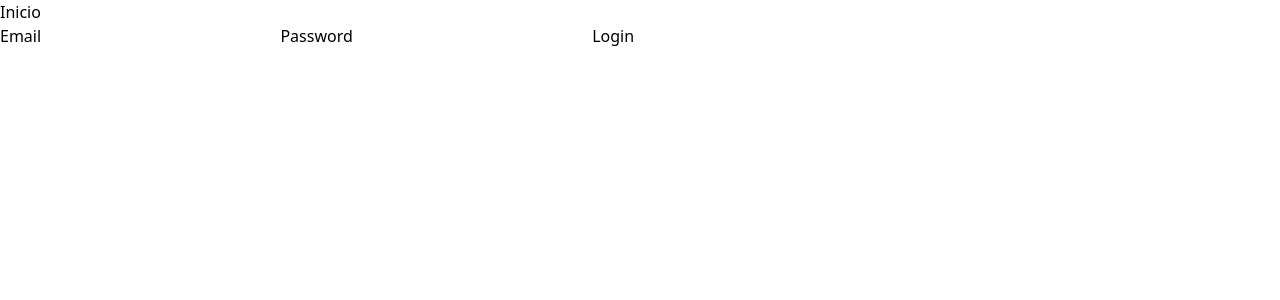
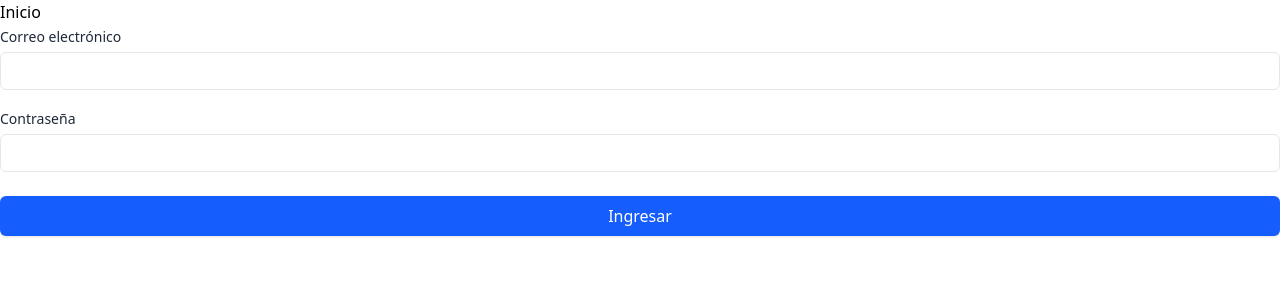
Before and after one commit to IvanGabrielYarupaitanRivera/portal-consulta-juridica, a SvelteKit app: page /ingresar in a window 1280 px wide. Shown: the top 300 px of the page. Built offline with nearby package versions, Linux system fonts and the light colour scheme; no server answers.

Commit message:
Refactor el formulario de inicio de sesión para utilizar un sistema de notificaciones y mejorar la experiencia del usuario

```diff
--- a/src/routes/ingresar/+page.svelte
+++ b/src/routes/ingresar/+page.svelte
@@ -1,11 +1,61 @@
-<form method="POST" action="?/login">
-	<label>
-		Email
-		<input name="email" type="email" />
+<script lang="ts">
+	import { enhance } from '$app/forms';
+	import NotificationSystem from '$lib/components/NotificationSystem.svelte';
+	import type { ActionResult } from '@sveltejs/kit';
+
+	let notificationSystem: NotificationSystem;
+
+	// Login
+	let loginEmail = $state('');
+	let loginPassword = $state('');
+
+	const handleLogin = () => {
+		notificationSystem.notify.loading('Iniciando sesión...');
+
+		return async ({ update, result }: { update: () => Promise<void>; result: ActionResult }) => {
+			await update();
+			notificationSystem.notify.hideLoading();
+
+			if (result.type === 'success') {
+				notificationSystem.notify.success(result.data?.message || 'Sesión iniciada correctamente');
+			} else if (result.type === 'failure') {
+				notificationSystem.notify.error(result.data?.message || 'Error al iniciar sesión');
+			}
+		};
+	};
+</script>
+
+<form class="grid gap-4" method="POST" use:enhance={handleLogin} action="?/login">
+	<label class="block">
+		<span class="text-sm text-gray-800">Correo electrónico</span>
+		<input
+			name="email"
+			type="email"
+			class="mt-1 w-full rounded-md border border-gray-200 px-3 py-2 text-sm"
+			bind:value={loginEmail}
+			required
+			autocomplete="email"
+		/>
 	</label>
-	<label>
-		Password
-		<input name="password" type="password" />
+
+	<label class="block">
+		<span class="text-sm text-gray-800">Contraseña</span>
+		<input
+			name="password"
+			type="password"
+			class="mt-1 w-full rounded-md border border-gray-200 px-3 py-2 text-sm"
+			bind:value={loginPassword}
+			required
+			autocomplete="current-password"
+		/>
 	</label>
-	<button>Login</button>
+
+	<button
+		type="submit"
+		class="mt-2 cursor-pointer rounded-md bg-blue-600 px-4 py-2 text-white shadow-sm disabled:opacity-60"
+	>
+		Ingresar
+	</button>
 </form>
+
+<NotificationSystem bind:this={notificationSystem} />
```
